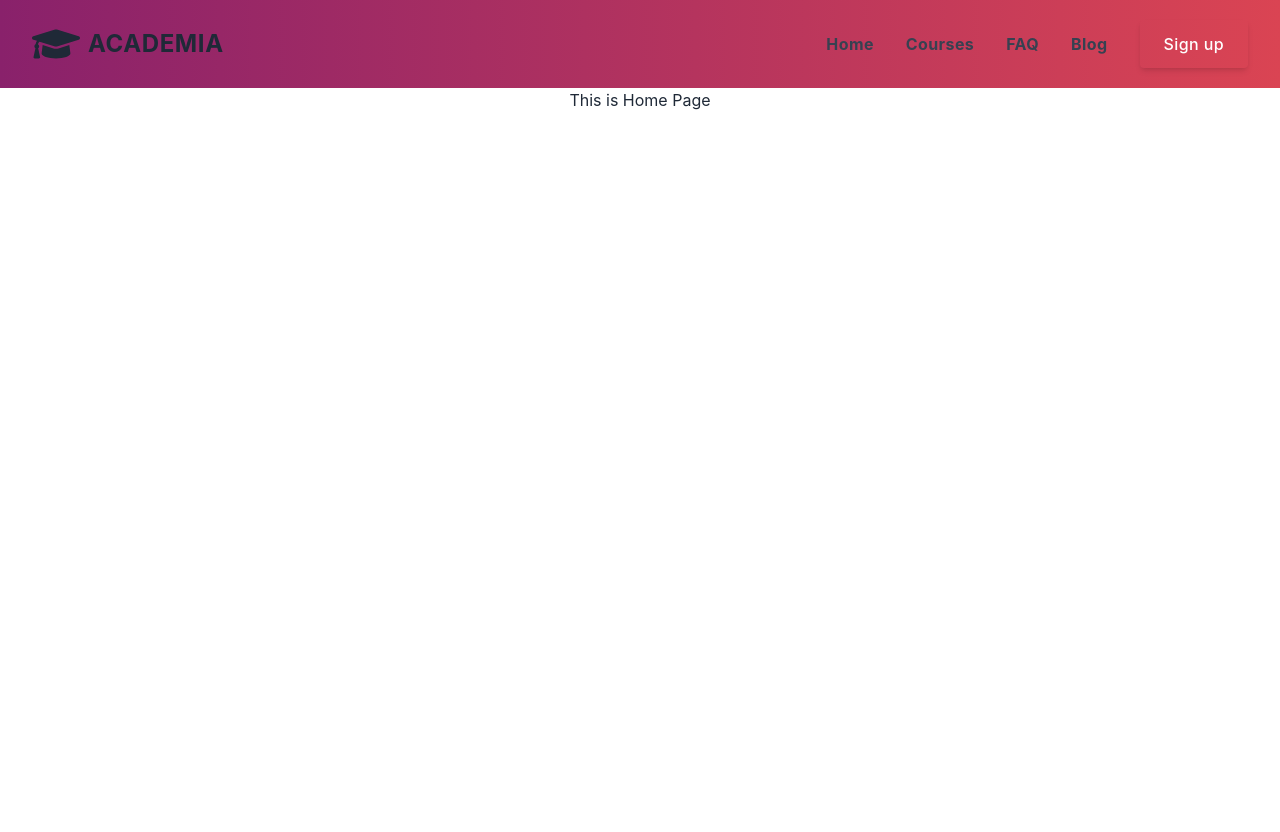
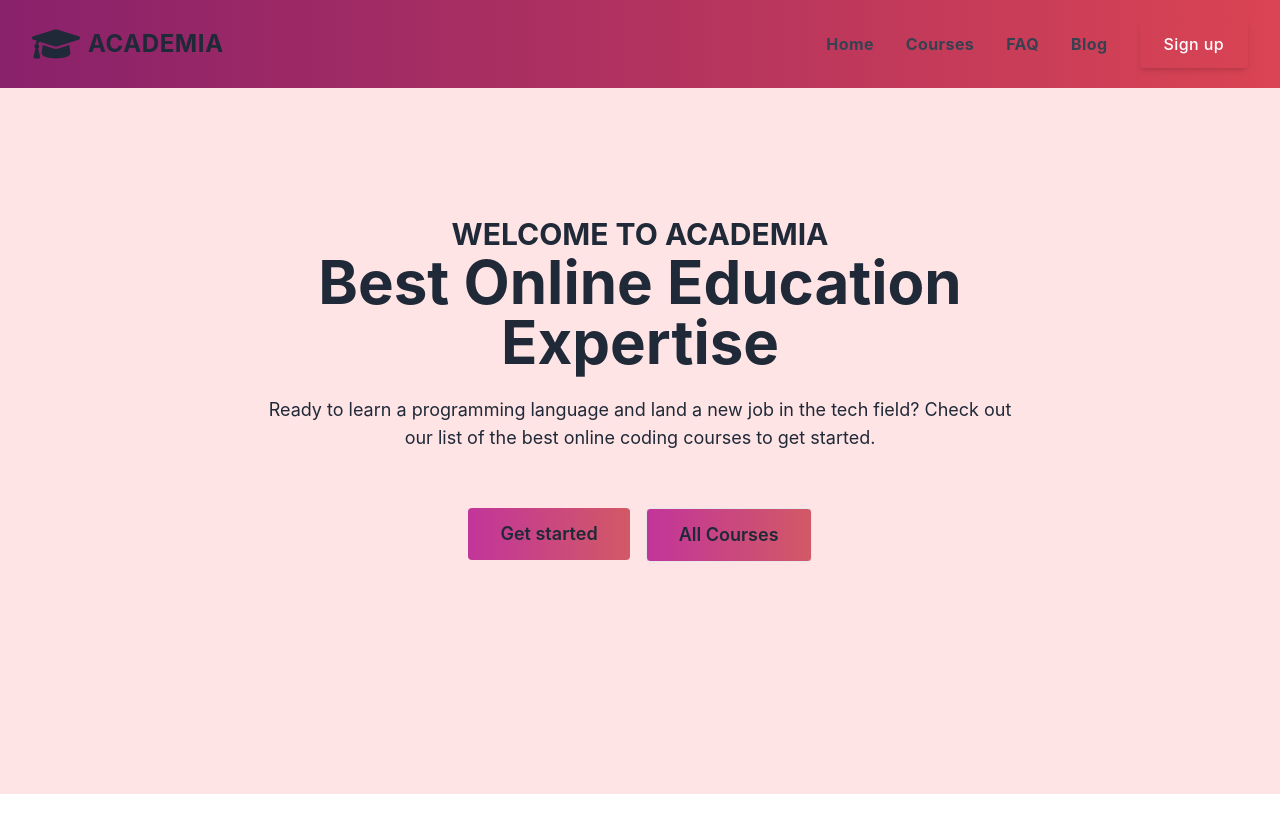
Before and after one commit to SanjidaSanju7/learning-platform-client-side, a React (Create React App) app: page / in a window 1280 px wide. Shown: the top 832 px of the page. Before the commit the page ends 800 px from the top, so only its background shows below. Built offline with nearby package versions, Linux system fonts and the light colour scheme.

Commit message:
hero section added

```diff
--- /dev/null
+++ b/src/Pages/Home/Home/Home.css
@@ -0,0 +1,6 @@
+.color-btn {
+    background: #DA4453;
+    background: -webkit-linear-gradient(to right, #d738aa, #DA4453);
+    background: linear-gradient(to right, #c2359a, #cc4855e3);
+
+}
--- a/src/Pages/Home/Home/Home.js
+++ b/src/Pages/Home/Home/Home.js
@@ -1,11 +1,34 @@
 import React from 'react';
+import { Link } from 'react-router-dom';
+import './Home.css'
+
 
 const Home = () => {
     return (
-        <div>
-            <h1>This is Home Page</h1>
-        </div>
-    );
+
+        <section>
+            <div className="bg-rose-100">
+                <div className="container flex flex-col items-center px-4 py-16 pb-24 mx-auto text-center lg:pb-56 md:py-32 md:px-10 lg:px-32 dark:text-gray-900">
+                    <p className="text-2xl font-bold leading-none sm:text-3xl xl:max-w-2xl dark:text-gray-900">WELCOME TO ACADEMIA</p>
+                    <h1 className="text-5xl font-bold leading-none sm:text-6xl xl:max-w-3xl dark:text-gray-900">Best Online Education Expertise</h1>
+                    <p className="mt-6 mb-8 text-lg sm:mb-12 xl:max-w-3xl dark:text-gray-900">Ready to learn a programming language and land a new job in the tech field? Check out our list of the best online coding courses to get started.</p>
+                    <div className="flex flex-wrap justify-center">
+                        <Link to='/'>
+                            <button type="button" className="px-8 py-3 m-2 text-lg font-semibold rounded dark:bg-gray-800 dark:text-gray-50 color-btn">Get started</button>
+                        </Link>
+
+                        <Link to='/courses'>
+                            <button type="button" className="px-8 py-3 m-2 text-lg border font-semibold rounded dark:border-gray-700 dark:text-gray-800 color-btn">All Courses
+                            </button>
+                        </Link>
+                    </div>
+                </div>
+            </div>
+            <div className="relative w-full flex gap-4 py-6 overflow-x-auto">
+            </div>
+        </section>
+
+    )
 };
 
 export default Home;
```
Also changed, not shown: 1 other file (tests, documents, lock files or other folders).
